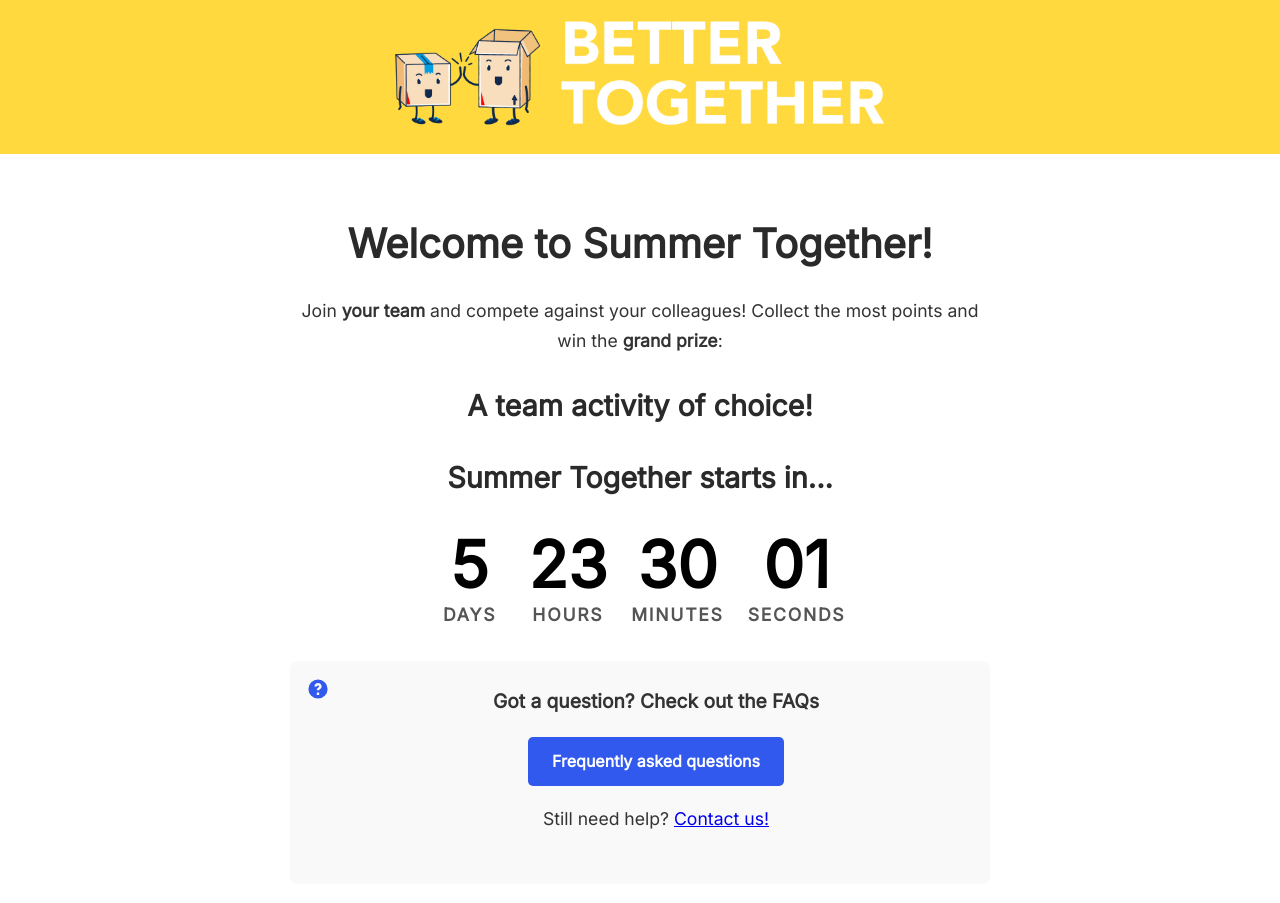
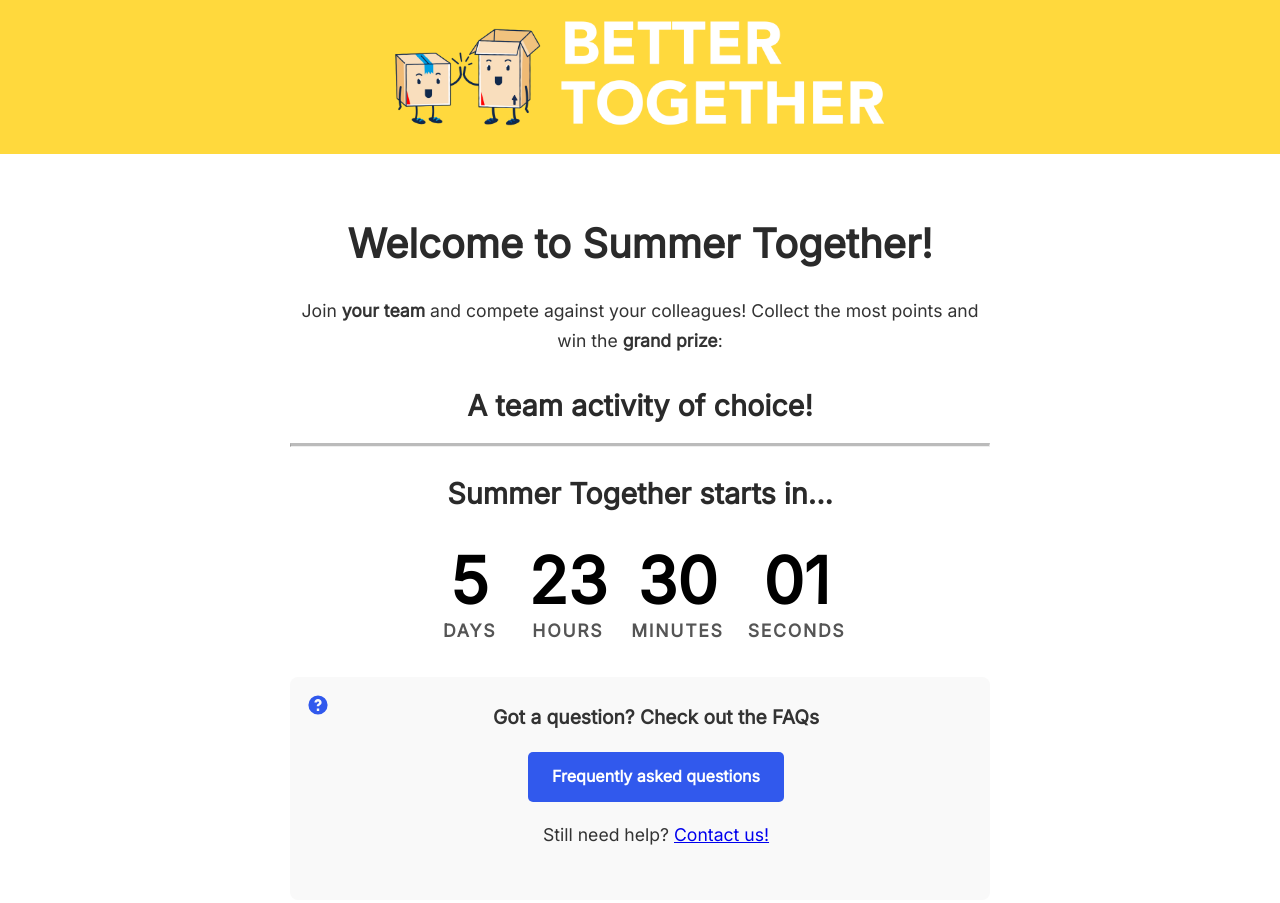
Before and after one commit to Better-Together-Bol/BT-Summer-Together-2025, a plain HTML site: page index.html in a window 1280 px wide. Drawn offline with Linux system fonts and the light colour scheme; a script that the page names is missing.

Commit message:
Update index.html

```diff
--- a/index.html
+++ b/index.html
@@ -209,6 +209,9 @@
         margin-bottom: 0.4em;
       }
     }
+    hr.solid {
+      border-top: 3px solid #bbb;
+    }
   </style>
 </head>
 <body>
@@ -221,7 +224,7 @@
     <h1>Welcome to Summer Together!</h1>
     <p>Join <b>your team</b> and compete against your colleagues! Collect the most points and win the <b>grand prize</b>:</p>
     <h2>A team activity of choice!</h2>
-    <p></p>
+    <hr class="solid">
 
   <!-- <img src="images/grand-prize.png" alt="Summer Together Grand prize" class="grandprize" /> -->
 
```
